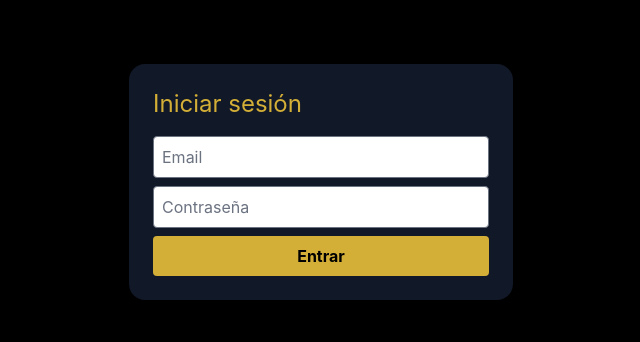
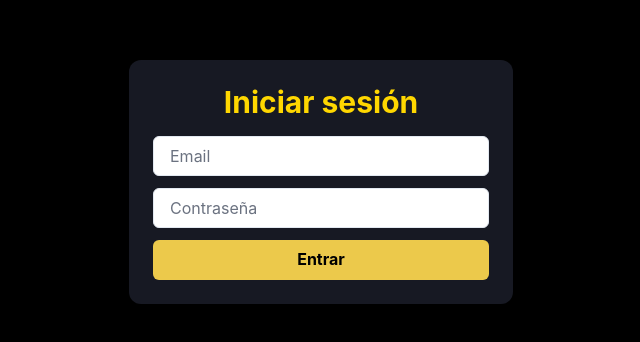
Before and after one commit to maxmaxmax23/Glowapp, a React (Vite) app in the folder tenta/: page / in a window 1280 px wide. Shown: the part 218-560 px from the top of the page, without its empty margins (319-959 px from the left). Built offline with nearby package versions, Linux system fonts and the light colour scheme; no server answers.

Commit message:
chakra loginform

```diff
--- a/tenta/src/components/LoginForm.jsx
+++ b/tenta/src/components/LoginForm.jsx
@@ -1,6 +1,21 @@
+// INCREMENT: LoginForm.jsx Chakra UI Migration
+// Type: UI Migration
+// Scope: Login form layout, inputs, buttons
+// Mode: Candidate (test preview before integration)
+
 import { useState } from "react";
 import { signInWithEmailAndPassword } from "firebase/auth";
 import { auth } from "../firebase.js";
+import {
+  Box,
+  VStack,
+  FormControl,
+  FormLabel,
+  Input,
+  Button,
+  Text,
+  Heading,
+} from "@chakra-ui/react";
 
 export default function LoginForm({ onLogin }) {
   const [email, setEmail] = useState("");
@@ -18,27 +33,59 @@ export default function LoginForm({ onLogin }) {
   };
 
   return (
-    <div className="bg-gray-900 text-white p-6 rounded-xl shadow-lg w-96 animate-fadeIn">
-      <h2 className="text-2xl mb-4 text-gold">Iniciar sesión</h2>
+    <Box
+      bg="gray.900"
+      color="white"
+      p={6}
+      rounded="xl"
+      shadow="lg"
+      w="96"
+      textAlign="center"
+    >
+      <Heading as="h2" size="lg" mb={4} color="gold">
+        Iniciar sesión
+      </Heading>
+
       <form onSubmit={handleLogin}>
-        <input
-          className="w-full p-2 mb-2 text-black rounded"
+        <VStack spacing={3} align="stretch">
+          <FormControl>
+            <Input
               placeholder="Email"
               value={email}
               onChange={(e) => setEmail(e.target.value)}
+              bg="white"
+              color="black"
             />
-        <input
+          </FormControl>
+
+          <FormControl>
+            <Input
               type="password"
-          className="w-full p-2 mb-2 text-black rounded"
               placeholder="Contraseña"
               value={password}
               onChange={(e) => setPassword(e.target.value)}
+              bg="white"
+              color="black"
             />
-        {error && <p className="text-red-500 text-sm mb-2">{error}</p>}
-        <button className="bg-gold text-black font-bold px-4 py-2 rounded w-full hover:bg-yellow-500">
+          </FormControl>
+
+          {error && (
+            <Text color="red.500" fontSize="sm" textAlign="center">
+              {error}
+            </Text>
+          )}
+
+          <Button
+            type="submit"
+            colorScheme="yellow"
+            w="full"
+            fontWeight="bold"
+            _hover={{ bg: "yellow.400" }}
+          >
             Entrar
-        </button>
+          </Button>
+        </VStack>
       </form>
-    </div>
+    </Box>
   );
 }
```
Lines whose indentation alone changed are shown as unchanged.
